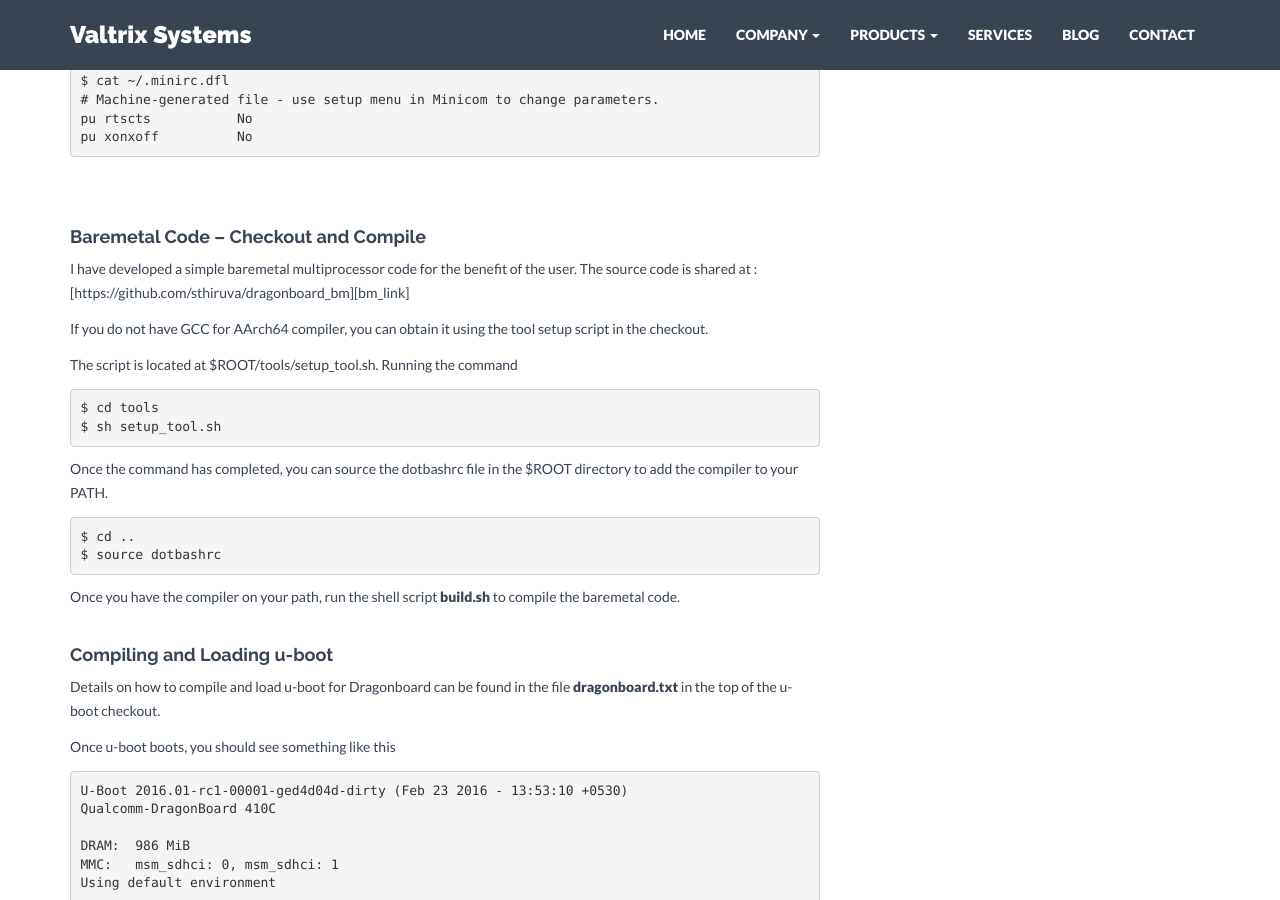
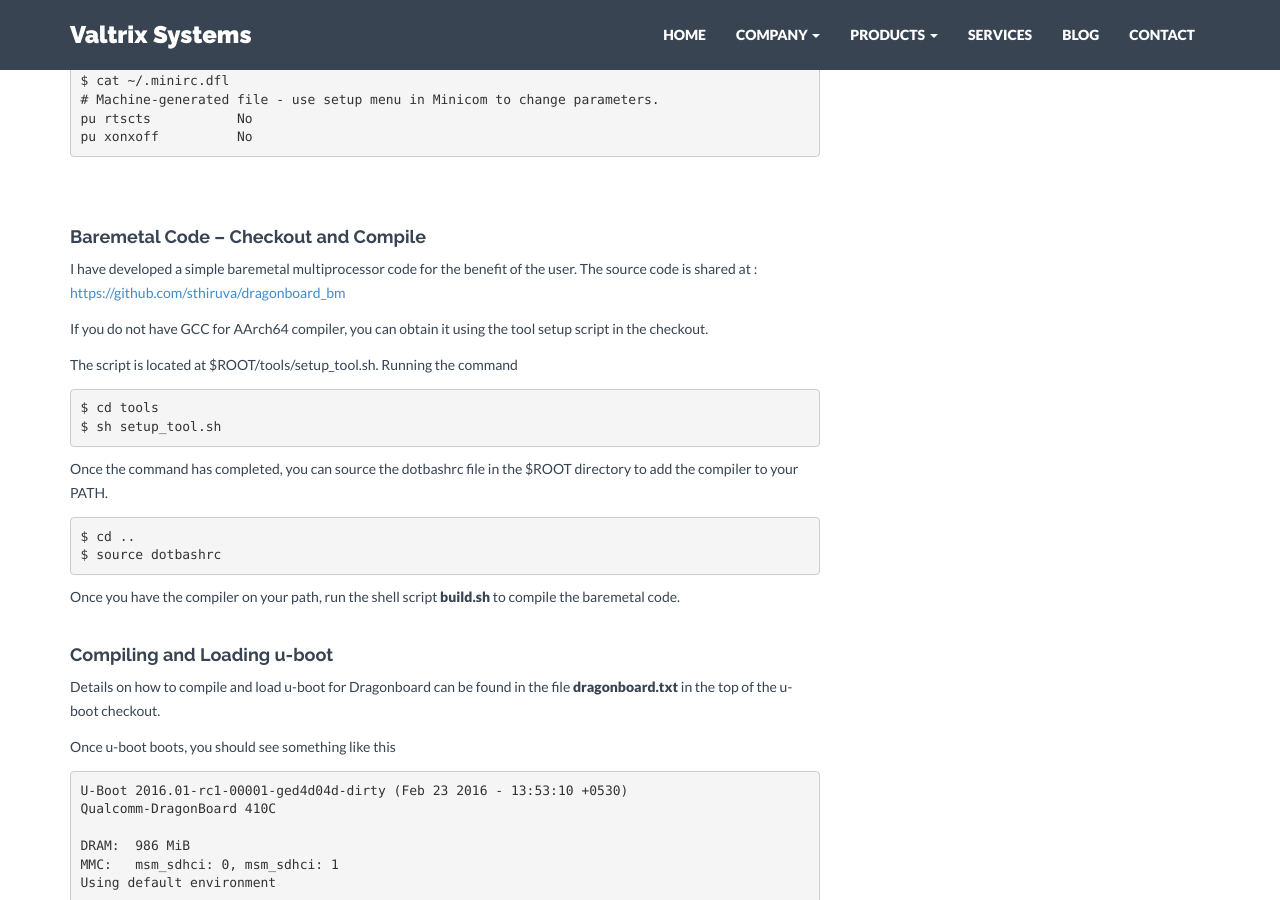
Before and after one commit to valtrix/valtrix.github.io, a Jekyll site: the page built from programming/_posts/2016-02-24-dragonboard-boot.markdown, in a window 1280 px wide and 900 px high, scrolled down 3807 px. Built offline with Jekyll 4.4.1, drawn with Linux system fonts in a browser that asks for light colours; nearby versions of some CDN libraries; comment, search, counter and statistics services are not loaded; some of the changed lines change nothing that is shown.

Commit message:
Fixing a link in dragonboard boot report

```diff
--- a/programming/_posts/2016-02-24-dragonboard-boot.markdown
+++ b/programming/_posts/2016-02-24-dragonboard-boot.markdown
@@ -223,3 +223,4 @@ The Dragonboard is an wonderful little device. Booting [STING][sting_link] on th
 [hallor_uboot]: https://github.com/hallor/u-boot
 [forum_link]: http://www.96boards.org/forums/topic/u-boot-support-for-dragonboard410c/
 [sting_link]: http://valtrix.in/sting/
+[bm_link]: https://github.com/sthiruva/dragonboard_bm
```
